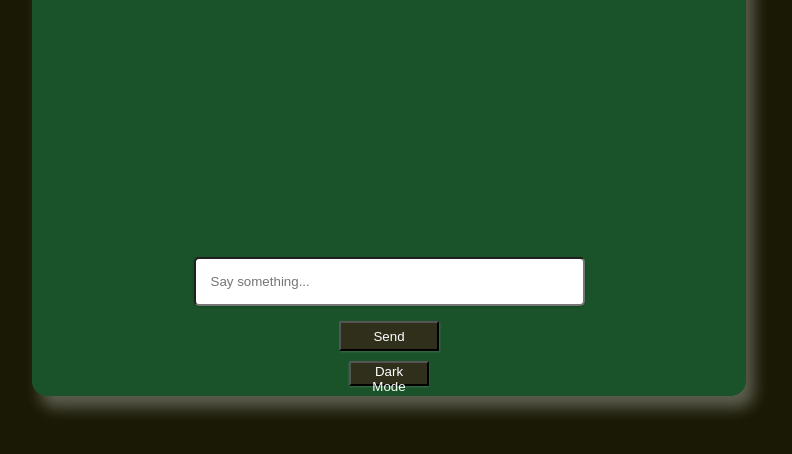
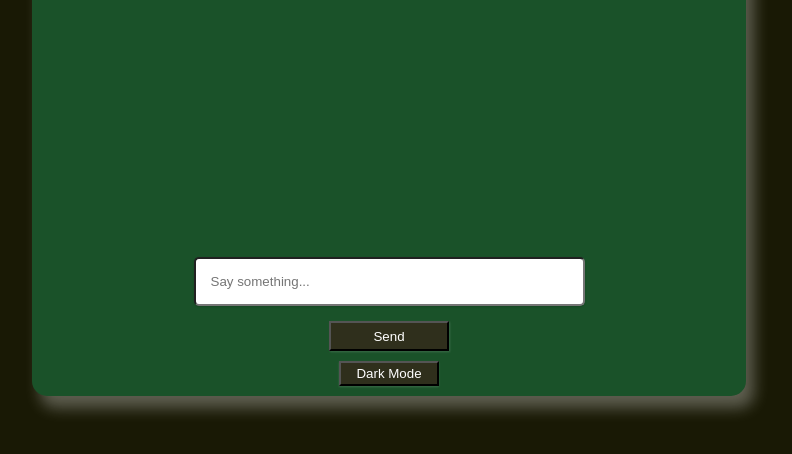
Before and after one commit to WabaScript/sockettesting, a website: page index.html in a window 1280 px wide. Both pictures are taken after a click on the button "Dark Mode". Shown: the part 74-528 px from the top of the page, without its empty margins (288-1080 px from the left). Drawn offline with Linux system fonts and the light colour scheme.

Commit message:
css adjust for chrome

```diff
--- a/index.html
+++ b/index.html
@@ -61,7 +61,7 @@
                         ws.close();
                     }
                     // Sends a message to the server
-                    ws = new WebSocket('ws://localhost:4000');
+                    ws = new WebSocket('ws://192.168.0.45:4000');
                     ws.onopen = () => {
                         console.log('connection opened!');
                         // Assign a user id
--- a/public/style.css
+++ b/public/style.css
@@ -97,7 +97,7 @@ h1 {
 
 #dark-mode-button {
     background-color: rgb(208, 208, 227);
-    width: 80px;
+    width: 100px;
     height: 25px;
     box-shadow: 0 1px 2px rgba(0,0,0,0.15);
     transition: all 0.3s ease-in-out;
@@ -113,7 +113,7 @@ h1 {
 
 .dark-mode-button-active {
     background-color:  #2f2f1c !important;
-    width: 80px;
+    width: 100px;
     height: 25px;
     box-shadow: 0 1px 2px rgba(255,255,255,0.15) !important;
     transition: all 0.3s ease-in-out;
@@ -131,7 +131,7 @@ h1 {
 
 #send-button {
     background-color: rgb(208, 208, 227);
-    width: 100px;
+    width: 120px;
     height: 30px;
     margin-bottom: 10px;
     margin-top: -5px;
@@ -148,7 +148,7 @@ h1 {
 
 .send-button-dark-active {
     background-color: #2f2f1c !important;
-    width: 100px;
+    width: 120px;
     height: 30px;
     margin-bottom: 10px;
     margin-top: -5px;
```
